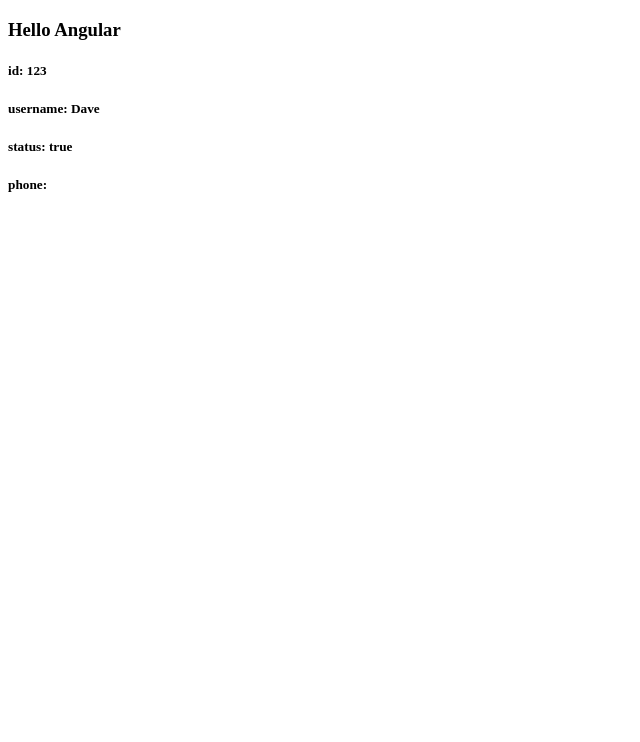
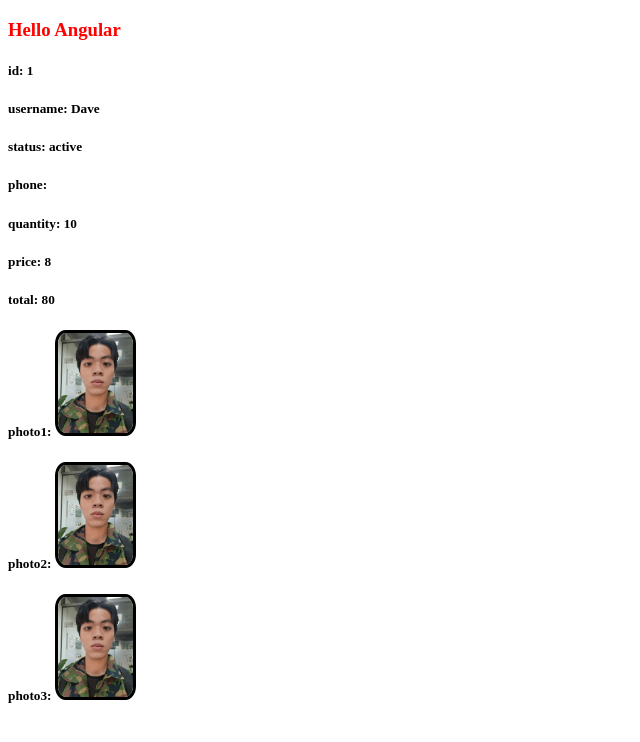
Before and after one commit to thanhdattt2006/Angular, an Angular app in the folder day1/: page / in a window 1280 px wide. Shown: the top 742 px of the page, without its empty margins (0-640 px from the left). Built offline with nearby package versions, Linux system fonts and the light colour scheme.

Commit message:
update component1 with property binding, multiple css files and calculated properties

```diff
--- /dev/null
+++ b/day1/src/app/component1/component1.component.css
@@ -0,0 +1,3 @@
+.format {
+  color: red;
+}
--- a/day1/src/app/component1/component1.component.html
+++ b/day1/src/app/component1/component1.component.html
@@ -1,5 +1,11 @@
-<h3>Hello Angular</h3>
+<h3 class="format">Hello Angular</h3>
 <h5>id: {{id}}</h5>
 <h5>username: {{username}}</h5>
-<h5>status: {{status}}</h5>
+<h5>status: {{status ? "active" : "inactive"}}</h5>
 <h5>phone: {{phone}}</h5>
+<h5>quantity: {{quantity}}</h5>
+<h5>price: {{price}}</h5>
+<h5>total: {{total}}</h5>
+<h5>photo1: <img src="CV.jpg" height="100" alt="Dave"></h5>
+<h5>photo2: <img src="{{photo}}" height="{{height}}" alt="Dave"></h5>
+<h5>photo3: <img [src]="photo" [height]="height" alt="Dave"></h5>
--- a/day1/src/app/component1/component1.component.ts
+++ b/day1/src/app/component1/component1.component.ts
@@ -2,20 +2,31 @@
 
 @Component({
   selector: 'app-root',
-  templateUrl: './component1.component.html'
+  templateUrl: './component1.component.html',
+  styleUrls: ['./component1.component.css', './component2.component.css']
 })
 
 export class Component1Component implements OnInit {
 
   constructor() { }
 
-  id: number = 123;
+  id: number = 1;
   username: string;
   status: boolean;
   phone: any;
+  quantity: number;
+  price: number;
+  total: number;
+  photo: string;
+  height: number;
 
   ngOnInit() {
     this.username = "Dave"
     this.status = true;
+    this.quantity = 10;
+    this.price = 8;
+    this.total = this.quantity * this.price;
+    this.photo = "CV.jpg";
+    this.height = 100;
   }
 }
--- /dev/null
+++ b/day1/src/app/component1/component2.component.css
@@ -0,0 +1,4 @@
+img {
+  border-radius: 13%;
+  border: 3px black solid;
+}
--- a/day1/src/index.html
+++ b/day1/src/index.html
@@ -5,7 +5,7 @@
   <title>Day1</title>
   <base href="/">
   <meta name="viewport" content="width=device-width, initial-scale=1">
-  <link rel="icon" type="image/x-icon" href="favicon.ico">
+  <link rel="icon" type="image/x-icon" href="CV.jpg">
 </head>
 <body>
   <app-root></app-root>
```
Also changed, not shown: day1/public/CV.jpg (added).
